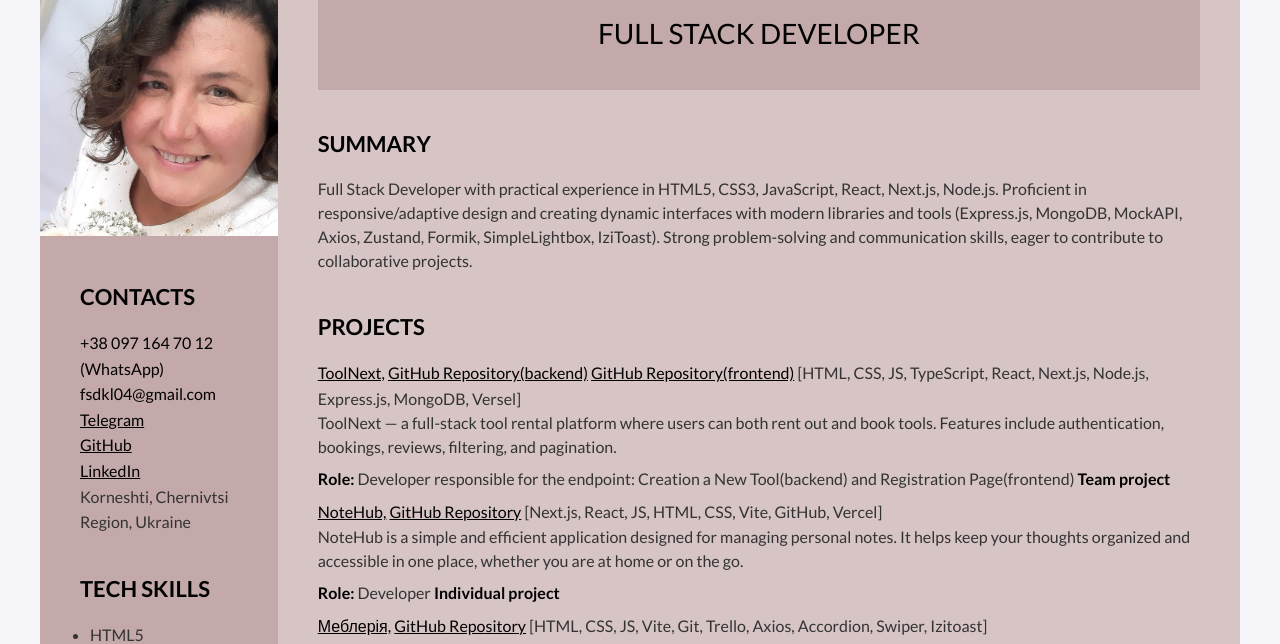
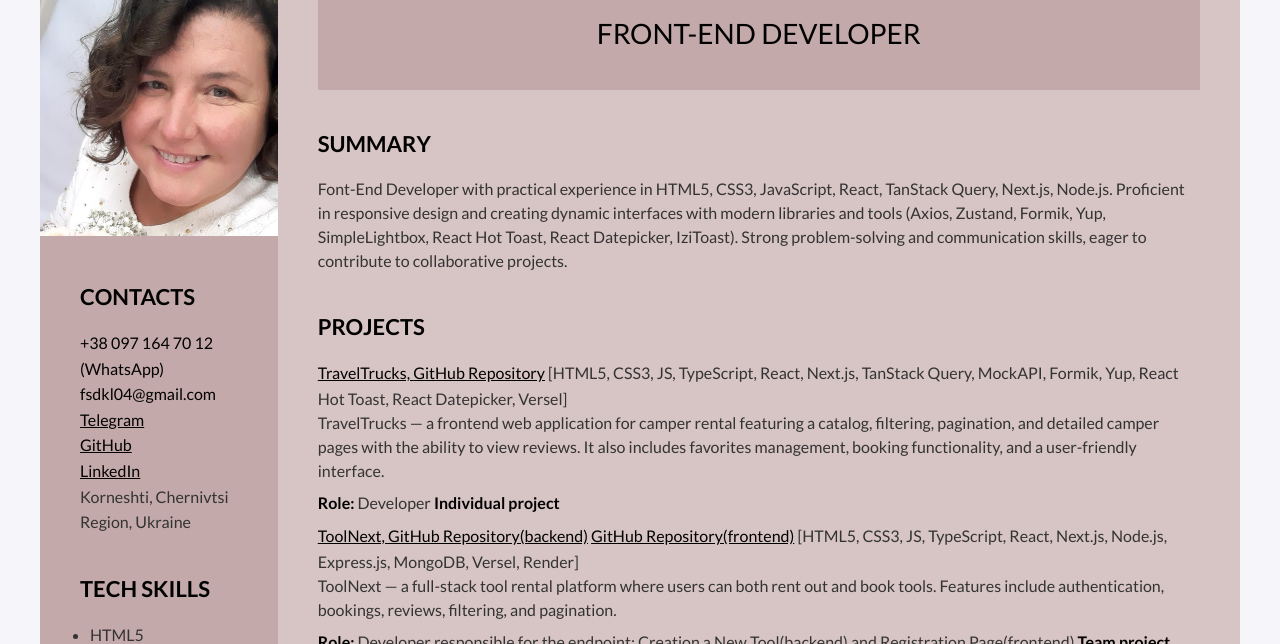
Before and after one commit to lkarm67/my-resume-25, a plain HTML site: page index.html in a window 1280 px wide. Shown: the part 152-796 px from the top of the page. Drawn offline with nearby package versions, Linux system fonts and the light colour scheme.

Commit message:
fix summary, add TravelTruck

```diff
--- a/index.html
+++ b/index.html
@@ -20,65 +20,59 @@
   <div class="wrapper">
     <div class="main-content">
       <div class="main-info-container">
-        <h1>LUIDMYLA KARMELIUK</h1>
-        <h2>FULL STACK DEVELOPER</h2>
-        <!--<div class="summary">
-    <div class="wrapper">
-      <div class="main-content">
-        <div class="main-info-container">
           <h1>LUIDMYLA KARMELIUK</h1>
-          <h2>FULL STACK DEVELOPER</h2>
-            <!--<div class="summary">
-              <h3>SUMMARY</h3>
-              <p class="main-resume-text">I strive for constant professional development in the IT field and look for opportunities to realize my skills. I have a high level of communication skills and stress resistance, responsibility and self-organization. I have an analytical mind and strong decision-making abilities. Ready to work effectively either in a team or independently.</p>
-            </div> -->
+          <h2>FRONT-END DEVELOPER</h2>
+      </div>
+
+      <!-- my projects -->
+      <div class="section-container">
+        <h3>SUMMARY</h3>
+        <p class="main-resume-text">Font-End Developer with practical experience in HTML5, CSS3, JavaScript, React, TanStack Query,
+          Next.js, Node.js. Proficient in responsive design and creating dynamic interfaces with modern libraries and tools
+          (Axios, Zustand, Formik, Yup, SimpleLightbox, React Hot Toast, React Datepicker, IziToast).
+          Strong problem-solving and communication skills, eager to contribute to collaborative projects.
+        </p>
       </div>
       <!-- my projects -->
       <div class="section-container">
-        <h3>SUMMARY</h3>
-        <p class="main-resume-text">Full Stack Developer with practical experience in HTML5, CSS3, JavaScript, React,
-          Next.js, Node.js. Proficient in
-          responsive/adaptive design and creating dynamic interfaces with modern libraries and tools (Express.js,
-          MongoDB, MockAPI, Axios, Zustand, Formik, SimpleLightbox,
-          IziToast). Strong problem-solving and communication skills, eager to contribute to collaborative projects.
-        </p>
-      </div>
-      <div class="section-container">
         <h3>PROJECTS</h3>
         <ul>
-          <!--<li class="unmarked-item">
-                    <a class="link" href="https://traveltrucks-rent.vercel.app/" target="_blank">TravelTrucks</a>
-                    <a class="link" https://github.com/lkarm67/traveltrucks-rent" target="_blank">GitHub Repository</a>
-                    <span class="main-resume-text">[HTML, CSS, JS, TypeScript, React, Next.js, TanStack Query, MockAPI, Formik, Yup, Versel]</span>
-                    <p class="main-resume-text">TravelTrucks — a frontend web application for camper rental featuring a catalog, filtering, pagination, and detailed camper pages with the ability to view reviews. It also includes favorites management, booking functionality, and a user-friendly interface.</p>
-                    <p class="bold-text">Role: <span class="main-resume-text">Developer</span> Individual project</p>
-                  </li> -->
           <li class="unmarked-item">
-            <a class="link" href="https://project-group-6-fronted.vercel.app/" target="_blank">ToolNext,</a>
+            <a class="link" href="https://traveltrucks-rent.vercel.app/" target="_blank">TravelTrucks, </a>
+            <a class="link" href="https://github.com/lkarm67/traveltrucks-rent" target="_blank">GitHub Repository</a>
+              <span class="main-resume-text">[HTML5, CSS3, JS, TypeScript, React, Next.js, TanStack Query, MockAPI,
+                Formik, Yup, React Hot Toast, React Datepicker, Versel]</span>
+                <p class="main-resume-text">TravelTrucks — a frontend web application for camper rental featuring
+                  a catalog, filtering, pagination, and detailed camper pages with the ability to view reviews.
+                  It also includes favorites management, booking functionality, and a user-friendly interface.</p>
+                <p class="bold-text">Role: <span class="main-resume-text">Developer</span> Individual project</p>
+          </li>
+          <li class="unmarked-item">
+            <a class="link" href="https://project-group-6-fronted.vercel.app/" target="_blank">ToolNext, </a>
             <a class="link" href="https://github.com/Buievska/project_group_6_backend" target="_blank">GitHub
               Repository(backend)</a>
             <a class="link" href="https://github.com/Buievska/project_group_6_fronted" target="_blank">GitHub
               Repository(frontend)</a>
-            <span class="main-resume-text">[HTML, CSS, JS, TypeScript, React, Next.js, Node.js, Express.js, MongoDB,
-              Versel]</span>
+            <span class="main-resume-text">[HTML5, CSS3, JS, TypeScript, React, Next.js, Node.js, Express.js, MongoDB,
+              Versel, Render]</span>
             <p class="main-resume-text">ToolNext — a full-stack tool rental platform where users can both rent out and
               book tools. Features include authentication, bookings, reviews, filtering, and pagination.</p>
             <p class="bold-text">Role: <span class="main-resume-text">Developer responsible for the endpoint: Creation a
                 New Tool(backend) and Registration Page(frontend)</span> Team project</p>
           </li>
           <li class="unmarked-item">
-            <a class="link" href="https://09-auth-alpha-three.vercel.app/" target="_blank">NoteHub,</a>
+            <a class="link" href="https://09-auth-alpha-three.vercel.app/" target="_blank">NoteHub, </a>
             <a class="link" href="https://github.com/lkarm67/09-auth/" target="_blank">GitHub Repository</a>
-            <span class="main-resume-text">[Next.js, React, JS, HTML, CSS, Vite, GitHub, Vercel]</span>
+            <span class="main-resume-text">[Next.js, React, JS, HTML5, CSS3, Vite, GitHub, Vercel]</span>
             <p class="main-resume-text">NoteHub is a simple and efficient application designed for managing personal
               notes. It helps keep your thoughts organized and accessible in one place, whether you are at home or on
               the go.</p>
             <p class="bold-text">Role: <span class="main-resume-text">Developer</span> Individual project</p>
           </li>
           <li class="unmarked-item">
-            <a class="link" href="https://buievska.github.io/js-shop-group-10/" target="_blank">Меблерія,</a>
+            <a class="link" href="https://buievska.github.io/js-shop-group-10/" target="_blank">Меблерія, </a>
             <a class="link" href="https://github.com/Buievska/js-shop-group-10/" target="_blank">GitHub Repository</a>
-            <span class="main-resume-text">[HTML, CSS, JS, Vite, Git, Trello, Axios, Accordion, Swiper, Izitoast]</span>
+            <span class="main-resume-text">[HTML5, CSS3, JS, Vite, Git, Trello, Axios, Accordion, Swiper, Izitoast]</span>
             <p class="main-resume-text">A modern, responsive website for a company specializing in furniture sales. The
               site features product listings,
               promotional sections, and a user-friendly interface with pagination.</p>
@@ -88,23 +82,23 @@
           <!--<li class="unmarked-item">
                       <a class="link" href="https://lkarm67.github.io/goit-js-hw-12/" target="_blank">Image search app,</a>
                       <a class="link" href="https://github.com/lkarm67/goit-js-hw-12" target="_blank">GitHub Repository</a>
-                      <span class="main-resume-text">[HTML, CSS, JS, Vite, Axios, SimpleLightbox, Izitoast]</span>
+                      <span class="main-resume-text">[HTML5, CSS3, JS, Vite, Axios, SimpleLightbox, Izitoast]</span>
                       <p class="main-resume-text">A keyword-based image search app featuring modals, a loading indicator, and user notifications.</p>
                       <p class="bold-text">Role: <span class="main-resume-text">Developer</span> Individual project</p>
                   </li> -->
           <li class="unmarked-item">
-            <a class="link" href="https://buievska.github.io/project-DreamTeam13/" target="_blank">WatchCharm,</a>
+            <a class="link" href="https://buievska.github.io/project-DreamTeam13/" target="_blank">WatchCharm, </a>
             <a class="link" href="https://github.com/Buievska/project-DreamTeam13" target="_blank">GitHub Repository</a>
-            <span class="main-resume-text">[HTML, CSS, Git/GitHub]</span>
+            <span class="main-resume-text">[HTML5, CSS3, Git/GitHub]</span>
             <p class="main-resume-text">A website of online store with collection of premium watches. Responsive layout.
             </p>
             <p class="bold-text">Role: <span class="main-resume-text">Developer responsible for the Sales Section</span>
               Team project</p>
           </li>
           <li class="unmarked-item">
-            <a class="link" href="https://lkarm67.github.io/goit-markup-hw-06/" target="_blank">WebStudio,</a>
+            <a class="link" href="https://lkarm67.github.io/goit-markup-hw-06/" target="_blank">WebStudio, </a>
             <a class="link" href="https://github.com/lkarm67/goit-markup-hw-06" target="_blank">GitHub Repository</a>
-            <span class="main-resume-text">[HTML, CSS]</span>
+            <span class="main-resume-text">[HTML5, CSS3]</span>
             <p class="main-resume-text">A website of WebStudio company. Responsive/Adaptive design, transform effects,
               modal window.</p>
             <p class="bold-text">Role: <span class="main-resume-text">Developer</span> Individual project</p>
@@ -112,7 +106,7 @@
           <!--<li class="unmarked-item">
                     <a class="link" href="https://04-react-query-two-amber.vercel.app/" target="_blank">Movie search app,</a>
                     <a class="link" href="https://github.com/lkarm67/04-react-query" target="_blank">GitHub Repository</a>
-                    <span class="main-resume-text">[HTML, CSS, JS, TS, React, React Query, Vite, Vercel, Axios, React Paginate, React Hot Toast]</span>
+                    <span class="main-resume-text">[HTML5, CSS3, JS, TS, React, React Query, Vite, Vercel, Axios, React Paginate, React Hot Toast]</span>
                     <p class="main-resume-text">Web app that fetches movies from TMDB by keyword. The app includes features such as modal windows for detailed movie info, loading indicators,
                     pagination, and user-friendly notifications.</p>
                     <p class="bold-text">Individual project</p>
```
